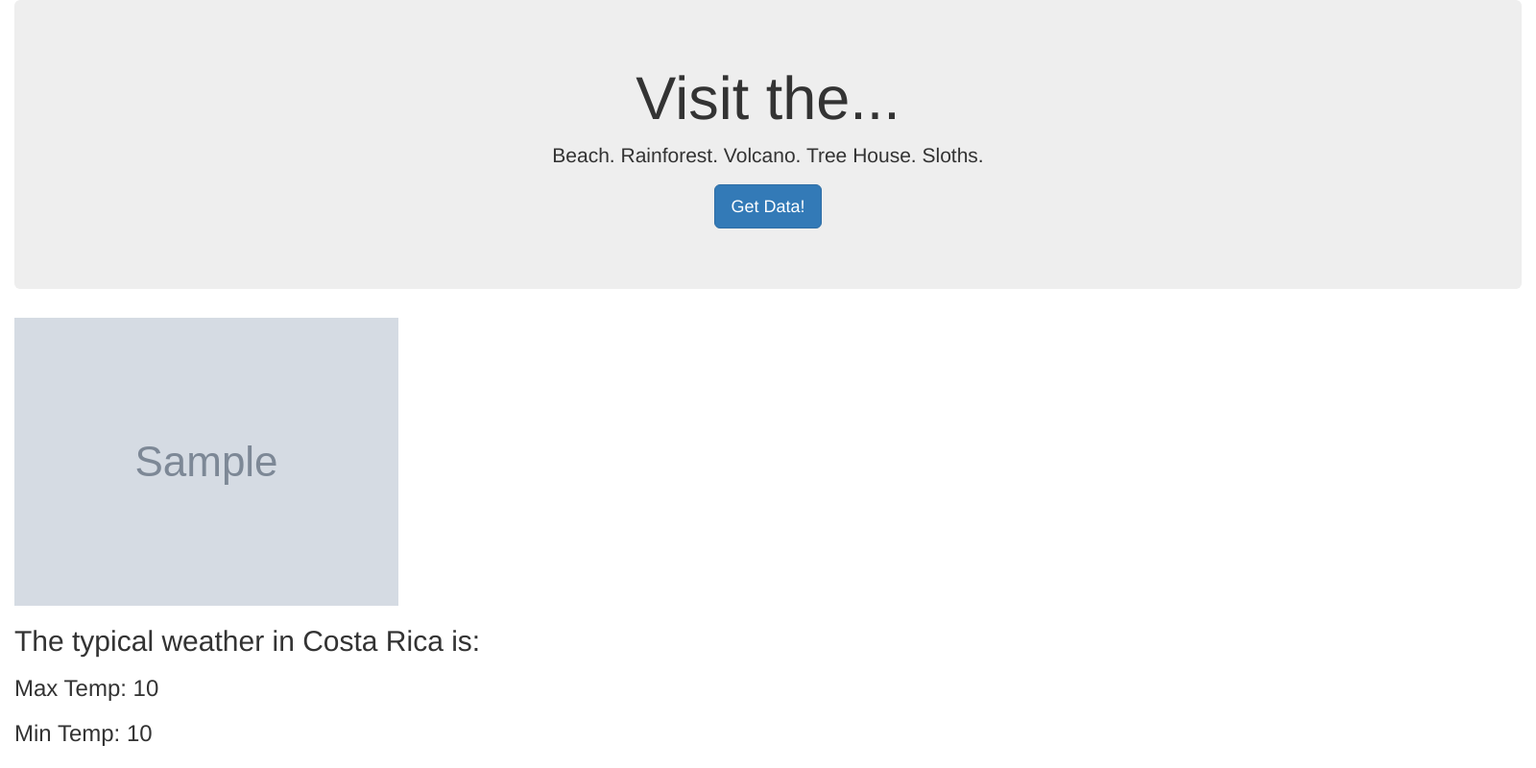
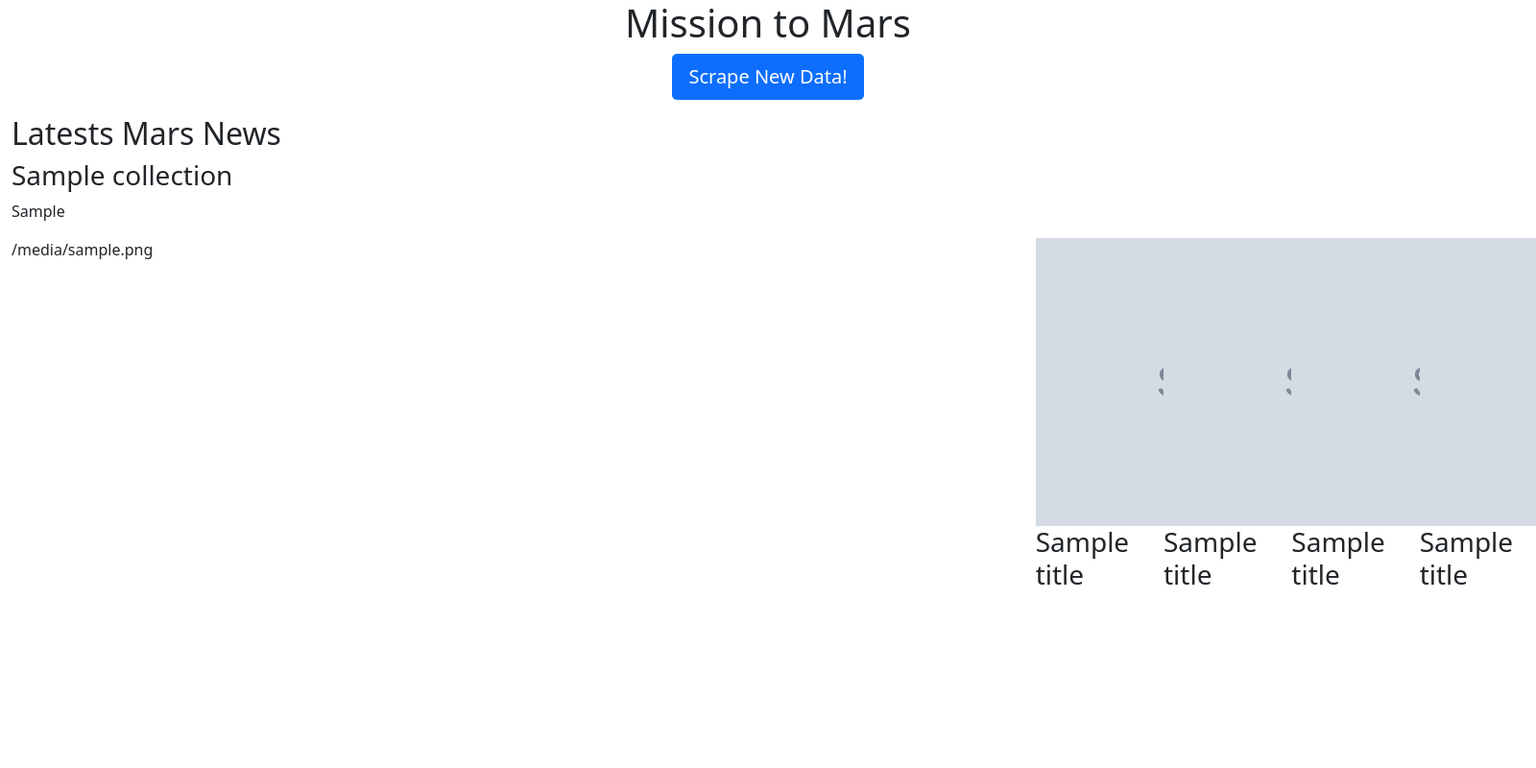
Before and after one commit to agomeso/Web-Scraping-Challenge, a Flask app: page / in a window 1600 px wide; the page is wider, and only the part inside the window is pictured. Shown: that part at 96% size. Run offline with Flask 2, Linux system fonts and the light colour scheme; grey boxes marked "Sample" are stand-in pictures; a database or web service that is not in the repository returns one stand-in record (values such as "Sample title"); some libraries are stand-ins or nearby versions.

Commit message:
commiting in case it blows up!

```diff
--- a/app.py
+++ b/app.py
@@ -1,12 +1,12 @@
 from flask import Flask, render_template, redirect
 from flask_pymongo import PyMongo
-import scrape_costa
+import scrape_mars
 
 # Create an instance of Flask
 app = Flask(__name__)
 
 # Use PyMongo to establish Mongo connection
-mongo = PyMongo(app, uri="mongodb://localhost:27017/weather_app")
+mongo = PyMongo(app, uri="mongodb://localhost:27017/mars_info")
 
 
 # Route to render index.html template using data from Mongo
@@ -14,10 +14,10 @@ mongo = PyMongo(app, uri="mongodb://localhost:27017/weather_app")
 def home():
 
     # Find one record of data from the mongo database
-    destination_data = mongo.db.collection.find_one()
+    mars_info = mongo.db.collection.find_one()
 
     # Return template and data
-    return render_template("index.html", vacation=destination_data)
+    return render_template("index.html", mars=mars_info)
 
 
 # Route that will trigger the scrape function
@@ -25,10 +25,10 @@ def home():
 def scrape():
 
     # Run the scrape function
-    costa_data = scrape_costa.scrape_info()
+    mars_data = scrape_mars.scrape_info()
 
     # Update the Mongo database using update and upsert=True
-    mongo.db.collection.update({}, costa_data, upsert=True)
+    mongo.db.collection.update({}, mars_data, upsert=True)
 
     # Redirect back to home page
     return redirect("/")
--- a/templates/index.html
+++ b/templates/index.html
@@ -5,22 +5,48 @@
     <meta charset="UTF-8">
     <meta name="viewport" content="width=device-width, initial-scale=1.0">
     <meta http-equiv="X-UA-Compatible" content="ie=edge">
-    <title>Costa Rica Weather</title>
-    <link rel="stylesheet" href="https://maxcdn.bootstrapcdn.com/bootstrap/3.3.7/css/bootstrap.min.css">
+    <title>Mission to Mars</title>
+    <link href="https://cdn.jsdelivr.net/npm/bootstrap@5.0.0-beta3/dist/css/bootstrap.min.css" rel="stylesheet"
+        integrity="sha384-eOJMYsd53ii+scO/bJGFsiCZc+5NDVN2yr8+0RDqr0Ql0h+rP48ckxlpbzKgwra6" crossorigin="anonymous">
 </head>
 
 <body>
     <div class="container-fluid">
-        <div class="jumbotron text-center">
-            <h1>Visit the...</h1>
-            <p>Beach. Rainforest. Volcano. Tree House. Sloths.</p>
-            <p><a class="btn btn-primary btn-lg" href="/scrape" role="button">Get Data!</a></p>
+        <div class="row">
+            <div class="jumbotron text-center">
+                <h1>Mission to Mars</h1>
+                <p><a class="btn btn-primary btn-lg" href="/scrape" role="button">Scrape New Data!</a></p>
+            </div>
+            <h2>Latests Mars News</h2>
+            <h3>{{ mars.news_title }}</h3>
+            <p>{{ mars.news_p }}</p>
         </div>
-        <img src="{{ vacation.sloth_img }}" alt="Sloth">
-        <h2>The typical weather in Costa Rica is:</h2>
-        <h3>Max Temp: {{ vacation.max_temp }}</h3>
-        <h3>Min Temp: {{ vacation.min_temp }}</h3>
-    </div>
+        <div class="row">
+            <div class="col-8">
+                {{ mars.featured_image_url }}
+            </div>
+            <div class="col-4">
+                <table src="./mars_table.html">
+            </div>
+        </div>
+        <div class="row">
+            <div class="col-3">
+                <img src="{{ mars.img_url[0] }}">
+                <h3> {{ mars.title[0] }}</h3>
+            </div>
+            <div class="col-3">
+                <img src="{{ mars.img_url[1] }}">
+                <h3> {{ mars.title[1] }}</h3>
+            </div>
+            <div class="col-3">
+                <img src="{{ mars.img_url[2] }}">
+                <h3> {{ mars.title[2] }}</h3>
+            </div>
+            <div class="col-3">
+                <img src="{{ mars.img_url[3] }}">
+                <h3> {{ mars.title[3] }}</h3>
+            </div>
+        </div>
     </div>
 </body>
 
```
Also changed, not shown: templates/scrape_mars.py (+7 -12 lines).
